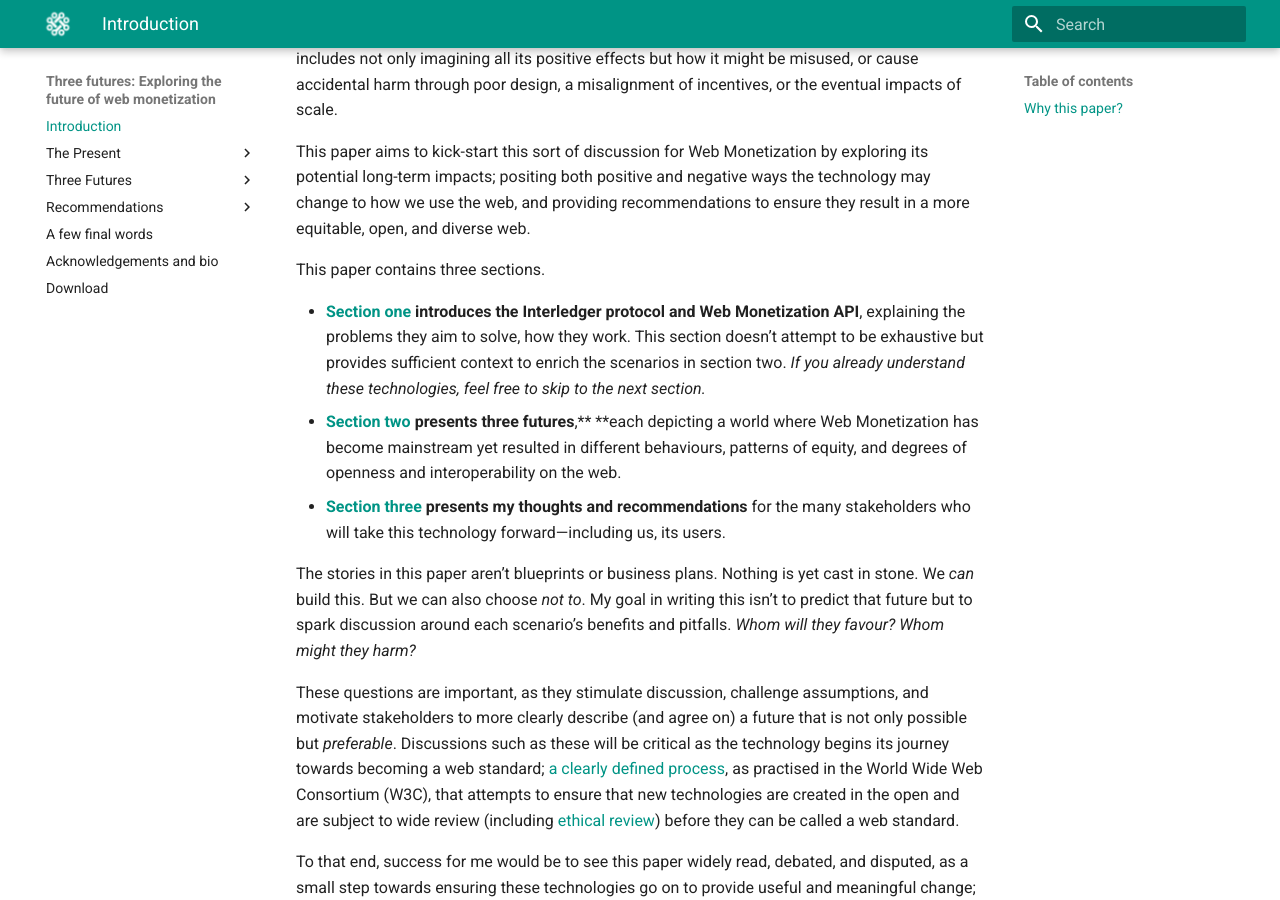
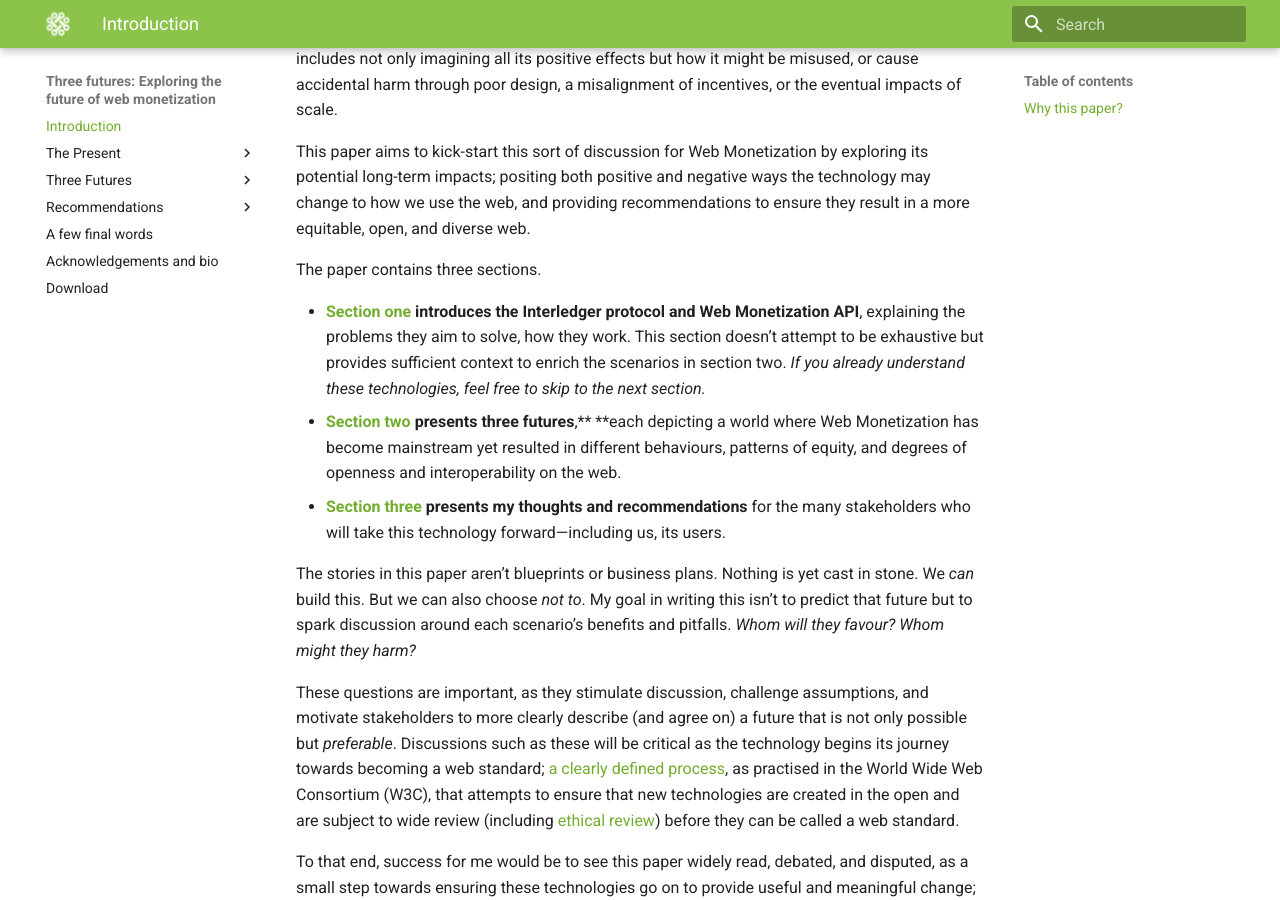
Before and after one commit to yiibu/web-monetization, an MkDocs documentation site: the page built from docs/index.md, in a window 1280 px wide and 900 px high, scrolled down 842 px. Built offline with MkDocs 1.6.1 and Material for MkDocs 9.7.7, drawn with Linux system fonts in a browser that asks for light colours; emoji names are drawn with the system emoji font.

Commit message:
Text edit
Small edit

```diff
--- a/docs/index.md
+++ b/docs/index.md
@@ -19,7 +19,7 @@
 
 This paper aims to kick-start this sort of discussion for Web Monetization by exploring its potential long-term impacts; positing both positive and negative ways the technology may change to how we use the web, and providing recommendations to ensure they result in a more equitable, open, and diverse web.
 
-This paper contains three sections.
+The paper contains three sections.
 
 
 *   **[Section one](the-present/index.md) introduces the Interledger protocol and Web Monetization API**, explaining the problems they aim to solve, how they work. This section doesn’t attempt to be exhaustive but provides sufficient context to enrich the scenarios in section two. _If you already understand these technologies, feel free to skip to the next section._
--- a/mkdocs.yml
+++ b/mkdocs.yml
@@ -5,8 +5,8 @@
   custom_dir: overrides
   logo: assets/logo.png
   palette:
-    primary: teal
-    accent: orange
+    primary: light green
+    accent: indigo
 
 
 copyright: Copyright &copy; 2021 Stephanie Rieger
```
